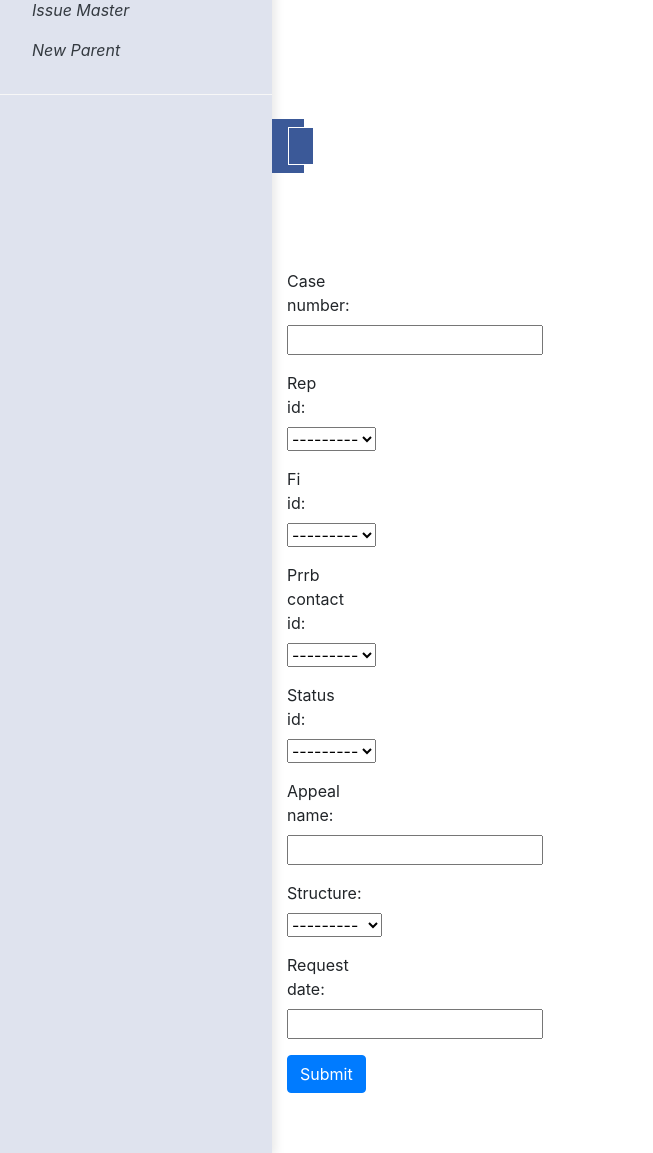
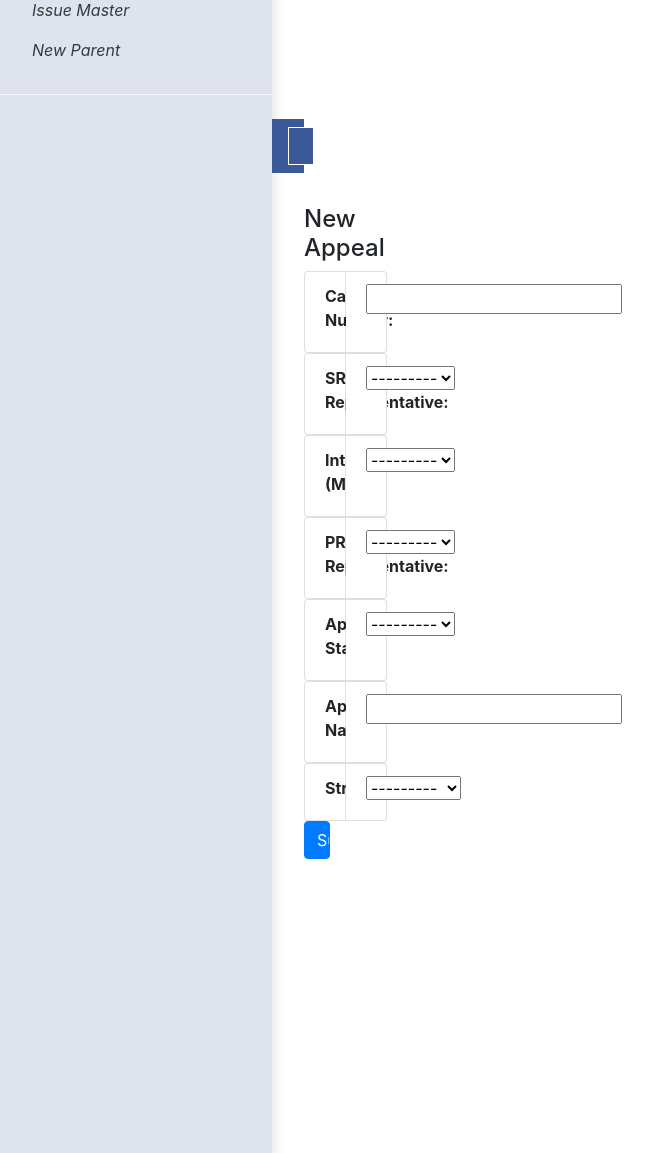
Before and after one commit to rgienko/appealsMasterv2, a Django app: template app/templates/app/new_appeal_master.html in a window 1280 px wide. Shown: the part 362-1515 px from the top of the page, without its empty margins (0-653 px from the left). Run offline with Django 3.2, Linux system fonts and the light colour scheme; the template is opened without the code that fills it: values that come from a table or form of the project are taken from there, others are empty; some libraries are stand-ins or nearby versions.

Commit message:
New Appeal Master form created

```diff
--- a/app/forms.py
+++ b/app/forms.py
@@ -1,6 +1,6 @@
 from django import forms
 from django.utils.translation import ugettext_lazy as _
-from django.forms import ModelForm
+from django.forms import ModelForm, Textarea
 from .models import appeal_master
 
 
@@ -17,4 +17,13 @@ class new_appeal_master_form(ModelForm):
 
     class Meta:
         model = appeal_master
-        fields = ['case_number', 'rep_id', 'fi_id', 'prrb_contact_id', 'status_id', 'appeal_name', 'structure', 'request_date']
+        fields = ['case_number', 'rep_id', 'fi_id', 'prrb_contact_id', 'status_id', 'appeal_name', 'structure']
+        labels = {
+            'case_number':_('Case Number:'),
+            'rep_id':_('SRG Representative:'),
+            'fi_id':_('Intermediary (MAC):'),
+            'prrb_contact_id':_('PRRB Representative'),
+            'status_id':_('Appeal Status:'),
+            'appeal_name':_('Appeal Name:'),
+            'structure':_('Structure:'),
+        }
--- a/app/models.py
+++ b/app/models.py
@@ -127,7 +127,7 @@ class status_master(models.Model):
     description = models.TextField(blank=True, null=True)
 
     def __str__(self):
-        return '{0} - {1}'.format(str(self.status_id), self.status)
+        return '{0}-{1}'.format(str(self.status_id), self.status)
 
 class appeal_master(models.Model): # my person model related to example
     case_number = models.CharField(primary_key=True, max_length=255)
@@ -145,8 +145,8 @@ class appeal_master(models.Model): # my person model related to example
     general_info_and_notes = models.TextField(blank=True, null=True)
     prrb_trk_num = models.CharField(max_length=255, blank=True, null=True)
     mac_trk_num = models.CharField(max_length=255, blank=True, null=True)
-    create_date = models.DateTimeField(blank=True, null=True) # Date of Acknowledgement
-    request_date = models.DateTimeField(blank=True, null=True) # Submission Date
+    create_date = models.DateField(blank=True, null=True) # Date of Acknowledgement
+    request_date = models.DateField(blank=True, null=True) # Submission Date
     acknowledged = models.BooleanField(blank=True, null=True, default=False) # will update the create_date
 
 
--- a/app/static/css/styles.css
+++ b/app/static/css/styles.css
@@ -6,6 +6,12 @@
 *
 */
 
+.new-appeal {
+  width:75%;
+  margin-left: 2rem;
+  margin-top: 2rem;
+  margin-right: 2rem;
+}
 
 .appeal-information {
   width:50rem
--- a/app/templates/app/new_appeal_master.html
+++ b/app/templates/app/new_appeal_master.html
@@ -1,14 +1,26 @@
 {% extends "app/layout.html" %}
 {% block content %}
 
-<div class="contatiner mt-5">
-    <div class="container mt-5 pt-5">
-        <form method="post">
-            {% csrf_token %}
-            {{ form.as_p}}
-            <input type="submit" class="btn btn-primary" />
-        </form>
-    </div>
+<div class="new-appeal">
+    <h4>New Appeal</h4>
+    <form method="post">
+        {% csrf_token %}
+        {% for hidden_field in form.hidden_fields %}
+            {{ hidden_field }}
+        {% endfor %}
+
+        {% for field in form.visible_fields %}
+        <ul class="list-group p-0">
+            <li class="list-group-item p-0 border-0">
+                <ul class="list-group list-group-horizontal-sm p-0">
+                    <li class="list-group-item w-25 font-weight-bold">{{ field.label_tag }}</li>
+                    <li class="list-group-item w-75">{{ field }}</li>
+                </ul>
+            </li>
+        </ul>
+        {% endfor %}
+        <input type="submit" class="btn btn-primary w-100" />
+    </form>
 </div>
 
 {% endblock %}
```
Also changed, not shown: app/views.py (+6 -1 lines).
